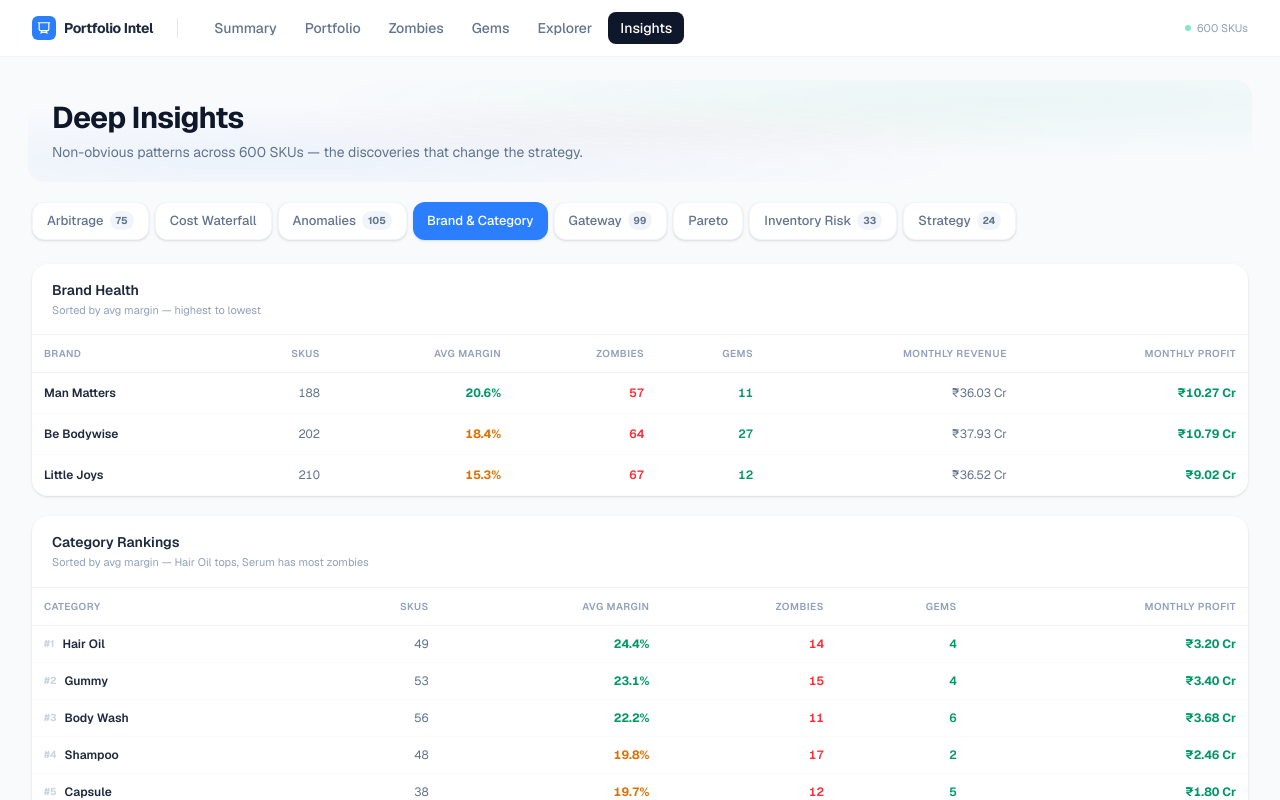
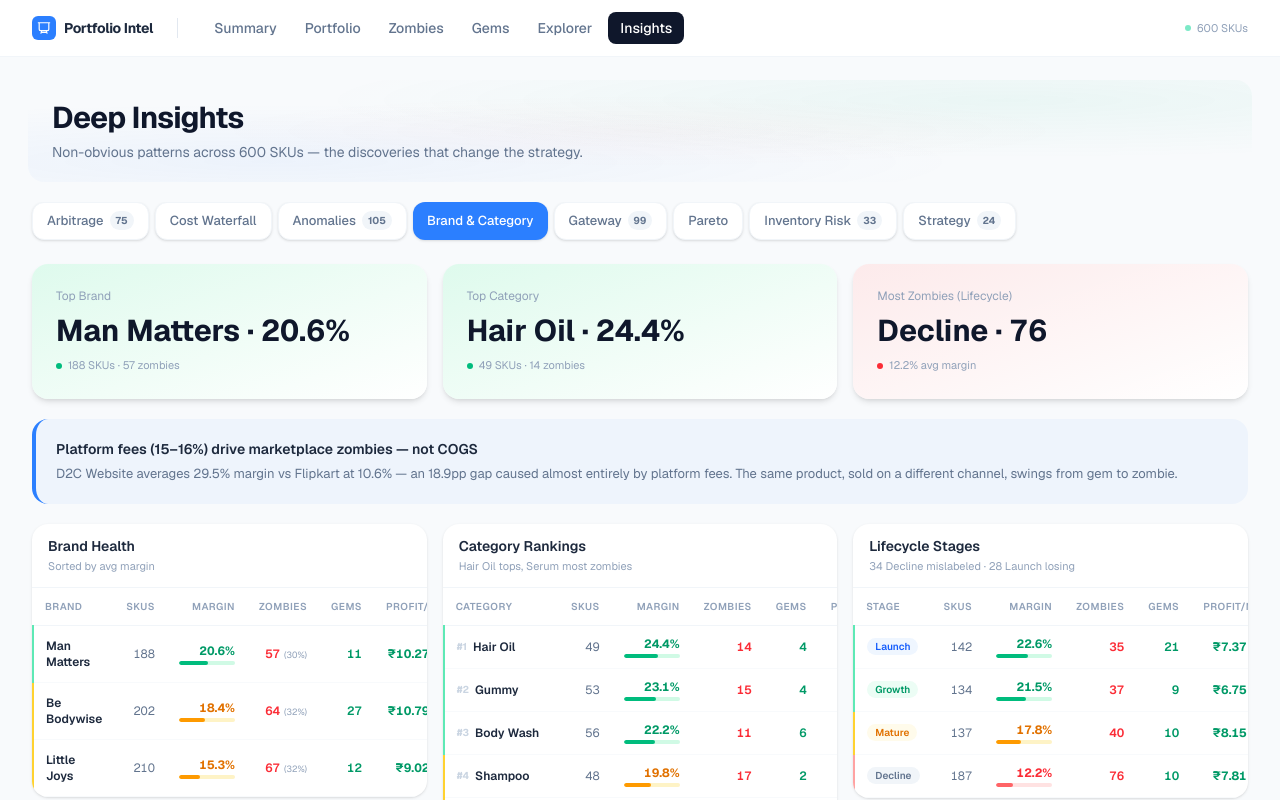
Before and after one commit to SakshamKotecha05/MarginMap, a Next.js app: page /insights in a window 1280 px wide. Both pictures are taken after a click on the button "Brand & Category". Shown: the top 800 px of the page. Built offline with nearby package versions, Linux system fonts and the light colour scheme.

Commit message:
Added sub-nav to anomalies tab, also showed brand/category/lifecycle tables side by side
Enrich brand and category tab with KPIs, insight banner, and margin bars

```diff
--- a/app/insights/page.tsx
+++ b/app/insights/page.tsx
@@ -100,7 +100,7 @@
   active,
   onChange,
 }: {
-  items: Array<{ id: T; label: string; badge?: number | null }>;
+  items: ReadonlyArray<{ id: T; label: string; badge?: number | null }>;
   active: T;
   onChange: (id: T) => void;
 }) {
@@ -584,7 +584,18 @@
   );
 }
 
+const ANOMALY_SUBNAV = [
+  { id: "highMarginBadRating", label: "High Margin, Bad Rating", badge: anomalies.highMarginBadRating.length },
+  { id: "negMarginGoodRating", label: "Neg Margin, Good Rating", badge: anomalies.negMarginGoodRating.length },
+  { id: "declineMislabeled",   label: "Mislabeled Decline",      badge: anomalies.declineMislabeled.length },
+  { id: "earlyDeathSignals",   label: "Early Death Signals",     badge: anomalies.earlyDeathSignals.length },
+] as const;
+
+type AnomalySubId = (typeof ANOMALY_SUBNAV)[number]["id"];
+
 function AnomaliesTab({ onSelect }: { onSelect: (s: ClassifiedSKU) => void }) {
+  const [activeSub, setActiveSub] = useState<AnomalySubId>("highMarginBadRating");
+
   return (
     <div className="space-y-5">
       {/* Correlation callout */}
@@ -599,6 +610,9 @@
         body="A 5-star product is not automatically profitable. Selling price (r = 0.60) and margin % (r = 0.57) are the real profit drivers. Optimizing for ratings alone is a flawed strategy — price and cost structure are what matter."
       />
 
+      <SubNav items={ANOMALY_SUBNAV} active={activeSub} onChange={setActiveSub} />
+
+      {activeSub === "highMarginBadRating" && (
         <AnomalyGroup
           title="High Margin, Terrible Rating"
           subtitle="margin > 40% but avg_rating < 2.0 — economics are fine, experience is broken"
@@ -613,7 +627,9 @@
             { label: "Rating", right: true, value: (s) => <span className="font-bold text-red-500">★ {s.avg_rating.toFixed(1)}</span> },
           ]}
         />
+      )}
 
+      {activeSub === "negMarginGoodRating" && (
         <AnomalyGroup
           title="Negative Margin, Great Rating"
           subtitle="margin < 0 but avg_rating ≥ 4.0 — customers love it, pricing is wrong"
@@ -629,7 +645,9 @@
             { label: "Loss/mo", right: true, value: (s) => <span className="font-bold text-red-500">{formatCurrency(Math.abs(s.monthly_profit))}</span> },
           ]}
         />
+      )}
 
+      {activeSub === "declineMislabeled" && (
         <AnomalyGroup
           title="Mislabeled Decline"
           subtitle="lifecycle_stage = Decline but margin > 35% — actually healthy, wrongly tagged"
@@ -645,7 +663,9 @@
             { label: "Profit/mo", right: true, value: (s) => <span className="font-bold text-emerald-600">{formatCurrency(s.monthly_profit)}</span> },
           ]}
         />
+      )}
 
+      {activeSub === "earlyDeathSignals" && (
         <AnomalyGroup
           title="Early Death Signals"
           subtitle="lifecycle_stage = Launch but already losing money — needs immediate review"
@@ -661,20 +681,74 @@
             { label: "Loss/mo", right: true, value: (s) => <span className="font-bold text-red-500">{formatCurrency(Math.abs(s.monthly_profit))}</span> },
           ]}
         />
+      )}
     </div>
   );
 }
 
 // ─── Tab: Brand & Category ─────────────────────────────────────────────────
 
+// Margin mini-bar helper — scale tops at 40%
+function MarginBar({ margin, threshold }: { margin: number; threshold: "brand" | "category" }) {
+  const hi = threshold === "category" ? 22 : 20;
+  const color = margin >= hi ? "emerald" : margin >= 15 ? "amber" : "red";
+  const colorCls = {
+    emerald: { text: "text-emerald-600", track: "bg-emerald-100", fill: "bg-emerald-500" },
+    amber:   { text: "text-amber-600",   track: "bg-amber-100",   fill: "bg-amber-500" },
+    red:     { text: "text-red-500",     track: "bg-red-100",     fill: "bg-red-400" },
+  }[color];
+  return (
+    <div className="flex flex-col items-end gap-0.5">
+      <span className={`font-bold tabular ${colorCls.text}`}>{formatPercent(margin)}</span>
+      <div className={`h-1 rounded-full w-14 overflow-hidden ${colorCls.track}`}>
+        <div className={`h-full rounded-full ${colorCls.fill}`} style={{ width: `${Math.min(margin / 40, 1) * 100}%` }} />
+      </div>
+    </div>
+  );
+}
+
+const worstLifecycle = [...lifecycleRows].sort((a, b) => b.zombies - a.zombies)[0];
+
 function BrandCategoryTab() {
   return (
     <div className="space-y-5">
+
+      {/* KPI summary */}
+      <div className="grid grid-cols-1 sm:grid-cols-3 gap-4">
+        <KPICard
+          title="Top Brand"
+          value={`${brandRows[0]?.brand ?? "—"} · ${formatPercent(brandRows[0]?.avgMargin ?? 0)}`}
+          subtitle={`${brandRows[0]?.count ?? 0} SKUs · ${brandRows[0]?.zombies ?? 0} zombies`}
+          color="green"
+        />
+        <KPICard
+          title="Top Category"
+          value={`${categoryRows[0]?.cat ?? "—"} · ${formatPercent(categoryRows[0]?.avgMargin ?? 0)}`}
+          subtitle={`${categoryRows[0]?.count ?? 0} SKUs · ${categoryRows[0]?.zombies ?? 0} zombies`}
+          color="green"
+        />
+        <KPICard
+          title="Most Zombies (Lifecycle)"
+          value={`${worstLifecycle?.stage ?? "—"} · ${worstLifecycle?.zombies ?? 0}`}
+          subtitle={`${formatPercent(worstLifecycle?.avgMargin ?? 0)} avg margin`}
+          color="red"
+        />
+      </div>
+
+      <InsightBanner
+        color="blue"
+        title="Platform fees (15–16%) drive marketplace zombies — not COGS"
+        body="D2C Website averages 29.5% margin vs Flipkart at 10.6% — an 18.9pp gap caused almost entirely by platform fees. The same product, sold on a different channel, swings from gem to zombie."
+      />
+
+      {/* Three tables side by side */}
+      <div className="grid grid-cols-1 lg:grid-cols-3 gap-4 items-start">
+
         {/* Brand table */}
         <div className="bg-white rounded-2xl shadow-sm overflow-hidden">
-        <div className="px-5 py-4 border-b border-slate-100">
+          <div className="px-4 py-3 border-b border-slate-100">
             <p className="text-sm font-semibold text-slate-800">Brand Health</p>
-          <p className="text-[11px] text-slate-400 mt-0.5">Sorted by avg margin — highest to lowest</p>
+            <p className="text-[11px] text-slate-400 mt-0.5">Sorted by avg margin</p>
           </div>
           <div className="overflow-x-auto">
             <table className="w-full text-xs">
@@ -682,24 +756,27 @@
                 <tr className="border-b border-slate-100">
                   <Th>Brand</Th>
                   <Th right>SKUs</Th>
-                <Th right>Avg Margin</Th>
+                  <Th right>Margin</Th>
                   <Th right>Zombies</Th>
                   <Th right>Gems</Th>
-                <Th right>Monthly Revenue</Th>
-                <Th right>Monthly Profit</Th>
+                  <Th right>Profit/mo</Th>
                 </tr>
               </thead>
               <tbody>
                 {brandRows.map((r) => (
-                <tr key={r.brand} className="border-b border-slate-50">
+                  <tr key={r.brand} className={`border-b border-slate-50 border-l-2 ${
+                    r.avgMargin >= 20 ? "border-l-emerald-300" : r.avgMargin >= 15 ? "border-l-amber-300" : "border-l-red-300"
+                  }`}>
                     <td className="px-3 py-3 font-semibold text-slate-800">{r.brand}</td>
                     <td className="px-3 py-3 text-right tabular text-slate-500">{r.count}</td>
-                  <td className={`px-3 py-3 text-right tabular font-bold ${r.avgMargin >= 20 ? "text-emerald-600" : r.avgMargin >= 15 ? "text-amber-600" : "text-red-500"}`}>
-                    {formatPercent(r.avgMargin)}
+                    <td className="px-3 py-3 text-right">
+                      <MarginBar margin={r.avgMargin} threshold="brand" />
                     </td>
-                  <td className="px-3 py-3 text-right tabular text-red-500 font-semibold">{r.zombies}</td>
+                    <td className="px-3 py-3 text-right tabular">
+                      <span className="text-red-500 font-semibold">{r.zombies}</span>
+                      <span className="ml-1 text-[9px] text-slate-400">({((r.zombies / r.count) * 100).toFixed(0)}%)</span>
+                    </td>
                     <td className="px-3 py-3 text-right tabular text-emerald-600 font-semibold">{r.gems}</td>
-                  <td className="px-3 py-3 text-right tabular text-slate-500">{formatCurrency(r.monthlyRevenue)}</td>
                     <td className={`px-3 py-3 text-right tabular font-bold ${r.monthlyProfit >= 0 ? "text-emerald-600" : "text-red-500"}`}>
                       {formatCurrency(r.monthlyProfit)}
                     </td>
@@ -712,9 +789,9 @@
 
         {/* Category table */}
         <div className="bg-white rounded-2xl shadow-sm overflow-hidden">
-        <div className="px-5 py-4 border-b border-slate-100">
+          <div className="px-4 py-3 border-b border-slate-100">
             <p className="text-sm font-semibold text-slate-800">Category Rankings</p>
-          <p className="text-[11px] text-slate-400 mt-0.5">Sorted by avg margin — Hair Oil tops, Serum has most zombies</p>
+            <p className="text-[11px] text-slate-400 mt-0.5">Hair Oil tops, Serum most zombies</p>
           </div>
           <div className="overflow-x-auto">
             <table className="w-full text-xs">
@@ -722,24 +799,26 @@
                 <tr className="border-b border-slate-100">
                   <Th>Category</Th>
                   <Th right>SKUs</Th>
-                <Th right>Avg Margin</Th>
+                  <Th right>Margin</Th>
                   <Th right>Zombies</Th>
                   <Th right>Gems</Th>
-                <Th right>Monthly Profit</Th>
+                  <Th right>Profit/mo</Th>
                 </tr>
               </thead>
               <tbody>
                 {categoryRows.map((r, i) => (
-                <tr key={r.cat} className="border-b border-slate-50">
+                  <tr key={r.cat} className={`border-b border-slate-50 border-l-2 ${
+                    r.avgMargin >= 22 ? "border-l-emerald-300" : r.avgMargin >= 15 ? "border-l-amber-300" : "border-l-red-300"
+                  }`}>
                     <td className="px-3 py-2.5">
-                    <div className="flex items-center gap-2">
+                      <div className="flex items-center gap-1.5">
                         <span className="text-[10px] font-bold text-slate-300">#{i + 1}</span>
                         <span className="font-semibold text-slate-800">{r.cat}</span>
                       </div>
                     </td>
                     <td className="px-3 py-2.5 text-right tabular text-slate-500">{r.count}</td>
-                  <td className={`px-3 py-2.5 text-right tabular font-bold ${r.avgMargin >= 22 ? "text-emerald-600" : r.avgMargin >= 15 ? "text-amber-600" : "text-red-500"}`}>
-                    {formatPercent(r.avgMargin)}
+                    <td className="px-3 py-2.5 text-right">
+                      <MarginBar margin={r.avgMargin} threshold="category" />
                     </td>
                     <td className="px-3 py-2.5 text-right tabular text-red-500 font-semibold">{r.zombies}</td>
                     <td className="px-3 py-2.5 text-right tabular text-emerald-600 font-semibold">{r.gems}</td>
@@ -755,9 +834,9 @@
 
         {/* Lifecycle table */}
         <div className="bg-white rounded-2xl shadow-sm overflow-hidden">
-        <div className="px-5 py-4 border-b border-slate-100">
-          <p className="text-sm font-semibold text-slate-800">Lifecycle Stage Analysis</p>
-          <p className="text-[11px] text-slate-400 mt-0.5">34 Decline SKUs still earn &gt;35% margin — mislabeled. 28 Launch SKUs already losing money.</p>
+          <div className="px-4 py-3 border-b border-slate-100">
+            <p className="text-sm font-semibold text-slate-800">Lifecycle Stages</p>
+            <p className="text-[11px] text-slate-400 mt-0.5">34 Decline mislabeled · 28 Launch losing</p>
           </div>
           <div className="overflow-x-auto">
             <table className="w-full text-xs">
@@ -765,16 +844,18 @@
                 <tr className="border-b border-slate-100">
                   <Th>Stage</Th>
                   <Th right>SKUs</Th>
-                <Th right>Avg Margin</Th>
+                  <Th right>Margin</Th>
                   <Th right>Zombies</Th>
                   <Th right>Gems</Th>
-                <Th right>Monthly Profit</Th>
+                  <Th right>Profit/mo</Th>
                 </tr>
               </thead>
               <tbody>
                 {lifecycleRows.map((r) => (
-                <tr key={r.stage} className="border-b border-slate-50">
-                  <td className="px-3 py-3">
+                  <tr key={r.stage} className={`border-b border-slate-50 border-l-2 ${
+                    r.avgMargin >= 20 ? "border-l-emerald-300" : r.avgMargin >= 15 ? "border-l-amber-300" : "border-l-red-300"
+                  }`}>
+                    <td className="px-3 py-2.5">
                       <span className={`inline-flex items-center px-2 py-0.5 rounded-full text-[10px] font-semibold ${
                         r.stage === "Launch"  ? "bg-blue-50 text-blue-600" :
                         r.stage === "Growth"  ? "bg-emerald-50 text-emerald-600" :
@@ -784,13 +865,13 @@
                         {r.stage}
                       </span>
                     </td>
-                  <td className="px-3 py-3 text-right tabular text-slate-500">{r.count}</td>
-                  <td className={`px-3 py-3 text-right tabular font-bold ${r.avgMargin >= 20 ? "text-emerald-600" : r.avgMargin >= 15 ? "text-amber-600" : "text-red-500"}`}>
-                    {formatPercent(r.avgMargin)}
+                    <td className="px-3 py-2.5 text-right tabular text-slate-500">{r.count}</td>
+                    <td className="px-3 py-2.5 text-right">
+                      <MarginBar margin={r.avgMargin} threshold="brand" />
                     </td>
-                  <td className="px-3 py-3 text-right tabular text-red-500 font-semibold">{r.zombies}</td>
-                  <td className="px-3 py-3 text-right tabular text-emerald-600 font-semibold">{r.gems}</td>
-                  <td className={`px-3 py-3 text-right tabular font-bold ${r.monthlyProfit >= 0 ? "text-emerald-600" : "text-red-500"}`}>
+                    <td className="px-3 py-2.5 text-right tabular text-red-500 font-semibold">{r.zombies}</td>
+                    <td className="px-3 py-2.5 text-right tabular text-emerald-600 font-semibold">{r.gems}</td>
+                    <td className={`px-3 py-2.5 text-right tabular font-bold ${r.monthlyProfit >= 0 ? "text-emerald-600" : "text-red-500"}`}>
                       {formatCurrency(r.monthlyProfit)}
                     </td>
                   </tr>
@@ -798,6 +879,8 @@
               </tbody>
             </table>
           </div>
+        </div>
+
       </div>
     </div>
   );
```
Lines whose indentation alone changed are shown as unchanged.
